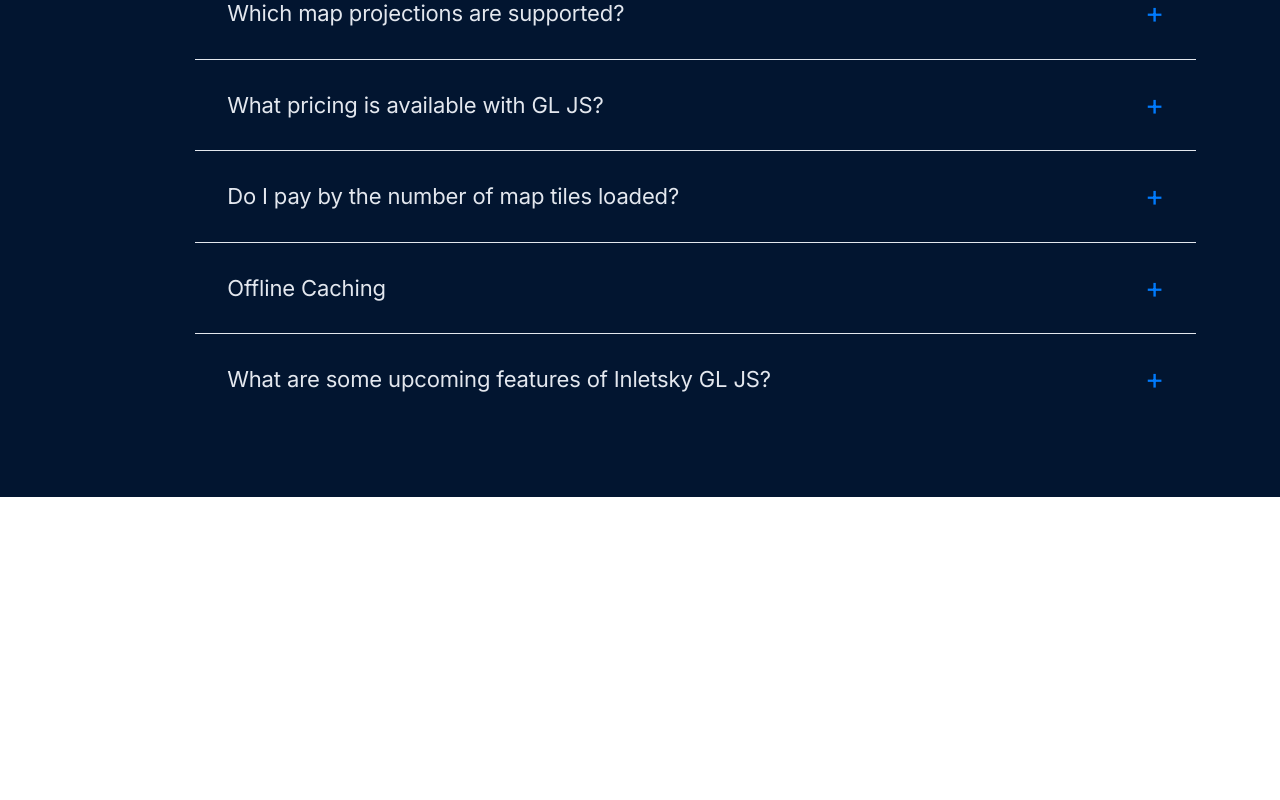
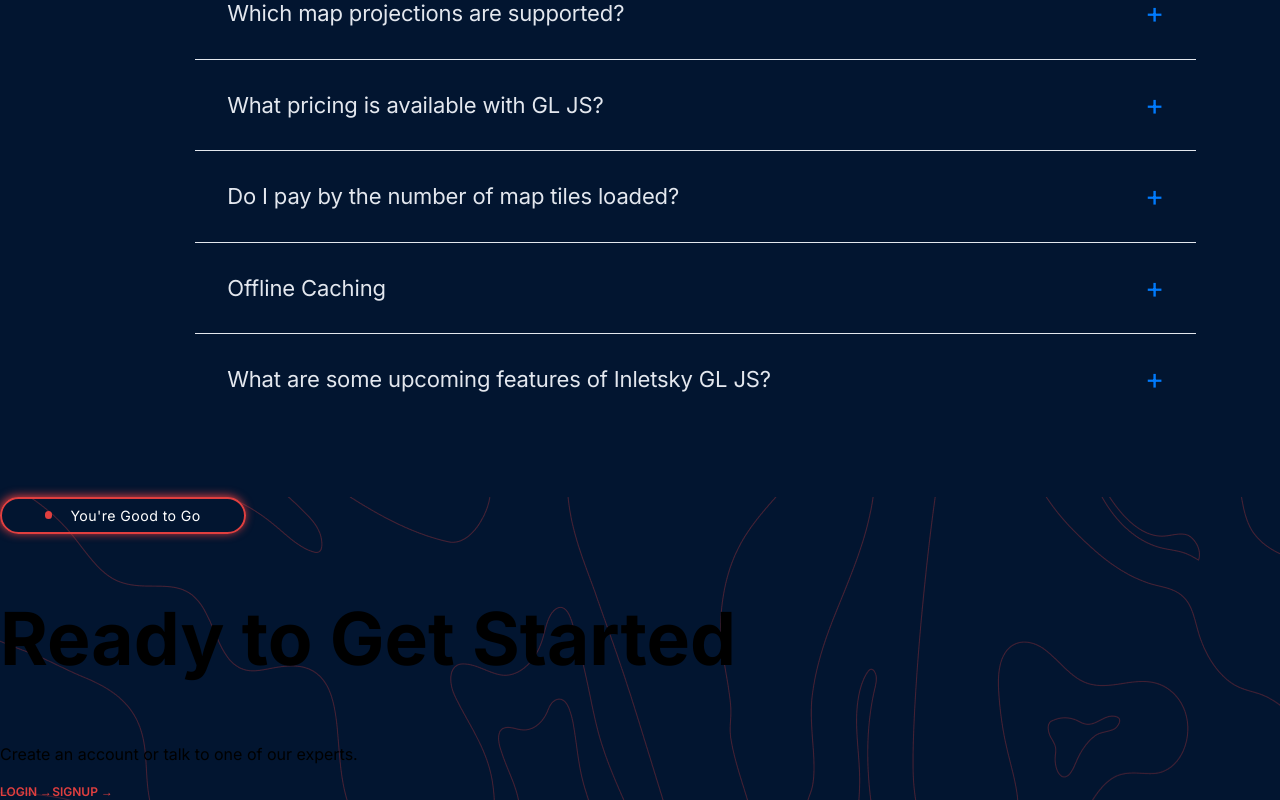
Before and after one commit to dExtinctedCoder/inletsky, a React (Vite) app: page / in a window 1280 px wide. Shown: the part 8983-9783 px from the top of the page. Before the commit the page ends 9480 px from the top, so only its background shows below. Built offline with nearby package versions, Linux system fonts and the light colour scheme.

Commit message:
feat: build 'Ready to Get Started Section' to homepage

```diff
--- a/src/pages/home/home.tsx
+++ b/src/pages/home/home.tsx
@@ -31,6 +31,7 @@
 import LINE from './assets/Vector42rmap.png'
 import USER from './assets/Ellipse47dp.png'
 import Faqs from '../../components/faqs'
+import LINES from './assets/5f7cba0d44a746f394afdd86_topo-lines.svgrtgs.png'
 
 // component for landing page
 const Home = () => {
@@ -191,6 +192,17 @@
         <Section btn='Our Newest Product' title='Atlas' text='With Atlas, you can self-host Inletsky maps and geocoding APIs, Streets, Satellite, and Terrain tilesets, and Inletsky Studio on your network, behind a firewall, or even air-gapped. Use Atlas to power on-premises applications using Inletsky GL JS v2 and Inletsky Maps SDKs for iOS and Android.' link='Try atlas  →' direction='row-reverse' align='flex-end' bg={ATLAS} alt='atlas'></Section>
       </section>
       <Faqs />
+      <section className='rtgs'>
+        <div style={{ backgroundImage: `url(${LINES})` }}>
+          <li><span></span>You're Good to Go</li>
+          <h2>Ready to Get Started</h2>
+          <p>Create an account or talk to one of our experts.</p>
+          <div>
+            <a href='#'>Login →</a>
+            <a href='#'>signup →</a>
+          </div>
+        </div>
+      </section>
     </section>
   )
 }
```
